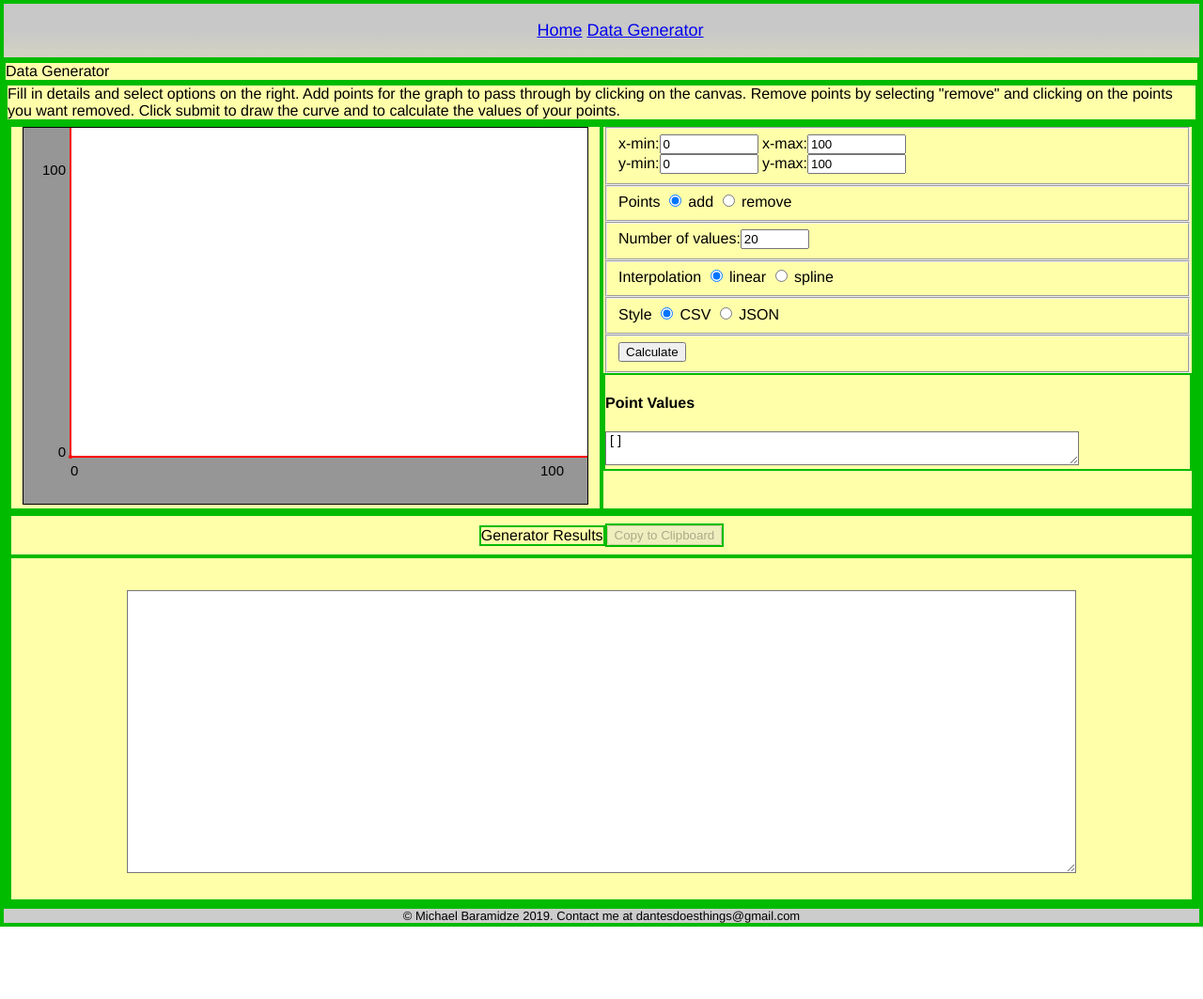
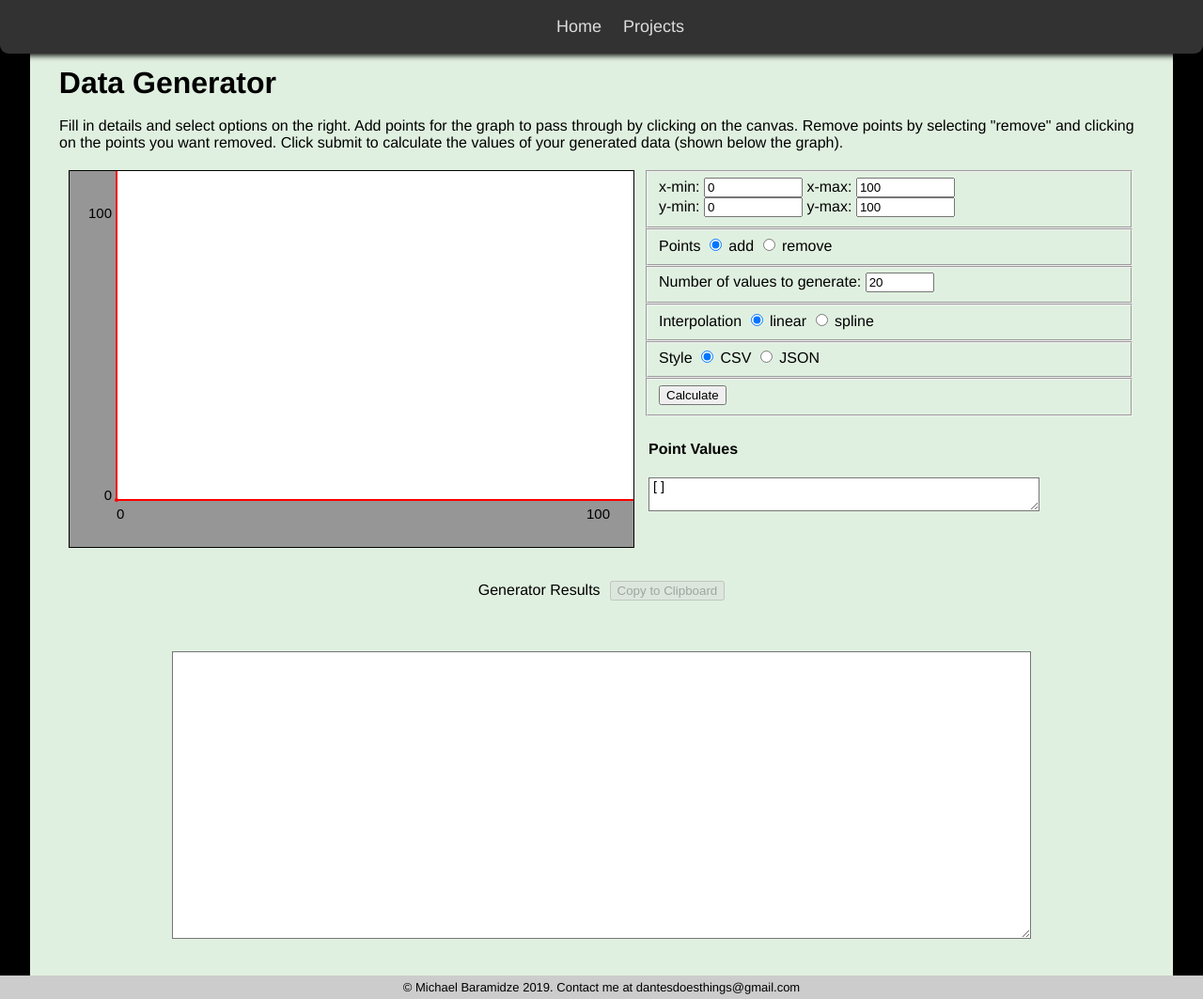
Before and after one commit to dantesdoesthings/danteswebsite, a Django app: page /data_generator/ in a window 1280 px wide. Shown: the whole page at 94% size. Before the commit the page ends 986 px from the top, so only its background shows below. Run offline with Django 3.2, Linux system fonts and the light colour scheme.

Commit message:
Style changes
1. Style changes? Style changes!

Data Generator

1. Adjusted spline generation system slightly

```diff
--- a/dantesdoesthings/dantes_data_generator/functional_code/data_generation.py
+++ b/dantesdoesthings/dantes_data_generator/functional_code/data_generation.py
@@ -45,8 +45,8 @@ def generate_linear_data(input_points: list, graph_range: list, num_output_vals:
 
 
 def generate_spline_data(input_points: list, graph_range: list,
-                         num_output_vals: int=20, tension: float=0.5,
-                         num_segments: int=10) -> list:
+                         num_output_vals: int=20, tension: float=0.9,
+                         num_segments: int=50) -> list:
     """Generates data based on the input parameters.
 
     Creates a spline function through the input points, then gives back values that would have
--- a/dantesdoesthings/dantes_data_generator/templates/dantes_data_generator/data_generator.html
+++ b/dantesdoesthings/dantes_data_generator/templates/dantes_data_generator/data_generator.html
@@ -4,14 +4,14 @@
 DantesDoesThings: Data Generator
 {% endblock %}
 {% block page_head %}
-Data Generator
+<h1>Data Generator</h1>
 {% endblock %}
 {% block main_content %}
 <div>
     Fill in details and select options on the right.
     Add points for the graph to pass through by clicking on the canvas.
     Remove points by selecting "remove" and clicking on the points you want removed.
-    Click submit to draw the curve and to calculate the values of your points.
+    Click submit to calculate the values of your generated data (shown below the graph).
 </div>
 <div class="split-content-rows-2">
     <div class="split-content-cols-2">
@@ -22,10 +22,10 @@ Data Generator
             <form method="POST" name="dataInfoForm" id="calculation-form">
                 {% csrf_token %}
                 <fieldset>
-                    x-min:<input type="text" name="x-min" value="0" id="x-min-field" size="10" />
-                    x-max:<input type="text" name="x-max" value="100" id="x-max-field" size="10" /><br>
-                    y-min:<input type="text" name="y-min" value="0" id="y-min-field" size="10" />
-                    y-max:<input type="text" name="y-max" value="100" id="y-max-field" size="10" /><br>
+                    x-min: <input type="text" name="x-min" value="0" id="x-min-field" size="10" />
+                    x-max: <input type="text" name="x-max" value="100" id="x-max-field" size="10" /><br />
+                    y-min: <input type="text" name="y-min" value="0" id="y-min-field" size="10" />
+                    y-max: <input type="text" name="y-max" value="100" id="y-max-field" size="10" />
                 </fieldset>
                 <fieldset>
                     Points
@@ -33,7 +33,7 @@ Data Generator
                     <input type="radio" name="points-action" value="remove" /> remove <br>
                 </fieldset>
                 <fieldset>
-                    Number of values:<input type="text" name="num_vals" value="20" size="6" /><br>
+                    Number of values to generate: <input type="text" name="num_vals" value="20" size="6" />
                 </fieldset>
                 <fieldset>
                     Interpolation
--- a/dantesdoesthings/dantes_site/templates/dantes_site/index.html
+++ b/dantesdoesthings/dantes_site/templates/dantes_site/index.html
@@ -4,7 +4,7 @@
 DantesDoesThings Home
 {% endblock %}
 {% block page_head %}
-Home
+<h1>Home</h1>
 {% endblock %}
 {% block main_content %}
 Hello World! Welcome to the DantesDoesThings home page!
--- a/dantesdoesthings/dantes_site/urls.py
+++ b/dantesdoesthings/dantes_site/urls.py
@@ -4,4 +4,5 @@ from . import views
 
 urlpatterns = [
     path('', views.index, name='index'),
+    path('projects/', views.projects, name='projects')
 ]
--- a/dantesdoesthings/dantes_site/views.py
+++ b/dantesdoesthings/dantes_site/views.py
@@ -3,3 +3,7 @@ from django.shortcuts import render
 
 def index(request):
     return render(request, 'dantes_site/index.html')
+
+
+def projects(request):
+    return render(request, 'dantes_site/projects.html')
--- a/dantesdoesthings/static/common/css/style.css
+++ b/dantesdoesthings/static/common/css/style.css
@@ -3,7 +3,6 @@ width: 100%;
 height: 100%;
 }
 body {
-background-color: #FFA;
 margin: 0% 0% 0% 0%;
 font-family: Helvetica, sans-serif;
 }
@@ -11,11 +10,12 @@ canvas {
 border: 1px solid #000;
 background-color: #FFF;
 }
-div, pre {
-border: 2px solid #0B0;
+div {
+padding: 5px;
 }
 .nav-item {
-display: inline
+display: inline;
+margin: 0 0.5em;
 }
 .page-title {
 font-size: large;
@@ -27,22 +27,36 @@ min-height: 100%;
 display: grid;
 grid-template-rows: auto 1fr auto;
 grid-template-columns: 100%;
+padding: 0;
+background-color: #000;
 }
 .page-content {
 display: grid;
 grid-template-rows: auto 1fr;
 grid-template-columns: 100%;
+border-right: 2.0em solid #000;
+border-left: 2.0em solid #000;
+background-color: #E0F0E0;
 }
 .navbar {
-background-image: linear-gradient(rgb(200,200,200), rgb(200,200,200), rgba(200,200,200,0.8));
+background-image: linear-gradient(rgb(50,50,50), rgb(50,50,50), rgb(50,50,50), rgb(50,50,50), rgba(50,50,50,0.9));
+background-color: rgb(50,50,50);
 font-size: large;
 text-align: center;
 position: sticky;
 top: 0;
+padding: 0;
+box-shadow: 0 8px 6px -6px #000;
+border-radius: 0 0 0.5em 0.5em;
+}
+.navbar a {
+color: #DDD;
+text-decoration: none;
 }
 .page-main {
 font-size: medium;
 font-color: #111;
+margin: 0 1.0em;
 }
 .footer {
 background-color: #CCC;
@@ -95,3 +109,10 @@ background: white;
 margin: auto auto;
 overflow-y: scroll;
 }
+br {
+line-height: 150%;
+}
+h1 {
+font-size: 2em;
+margin: 0.1em .65em;
+}
--- a/dantesdoesthings/templates/common/navbar.html
+++ b/dantesdoesthings/templates/common/navbar.html
@@ -4,7 +4,7 @@
             <a href="{% url 'index' %}">Home</a>
         </li>
         <li class="nav-item">
-            <a href="{% url 'data_generator' %}">Data Generator</a>
+            <a href="{% url 'projects' %}">Projects</a>
         </li>
     </ul>
 </div>
```
Also changed, not shown: dantesdoesthings/dantes_site/templates/dantes_site/projects.html (added, +16 -0 lines).
